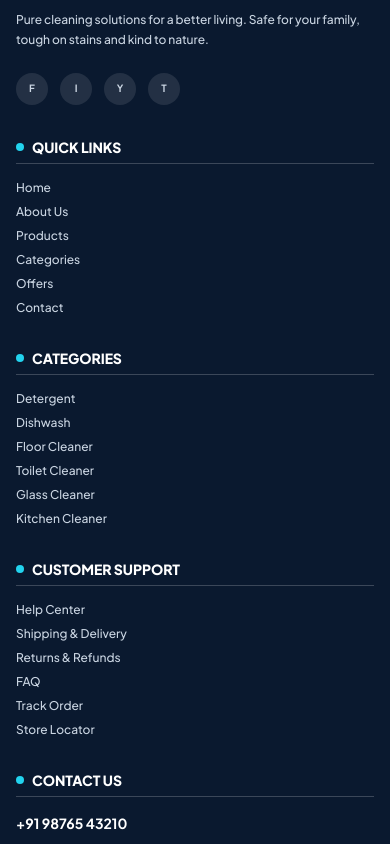
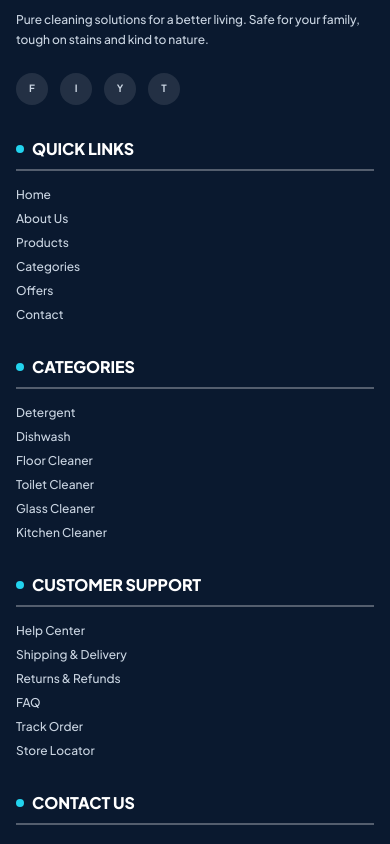
Before and after one commit to SMEETGAJERA876/MATIAN-STORE, a Next.js app: page / in a window 390 px wide. Shown: the part 7960-8804 px from the top of the page. Built offline with nearby package versions, Linux system fonts and the light colour scheme.

Commit message:
Apply extra bold font-black 900 styling in pure white to Footer headings

```diff
--- a/src/components/Footer.tsx
+++ b/src/components/Footer.tsx
@@ -84,9 +84,9 @@ export default function Footer() {
 
           {/* Quick Links Column */}
           <div className="space-y-4">
-            <h4 className="text-[#ffffff] text-sm sm:text-base font-extrabold uppercase tracking-wider flex items-center gap-2 pb-1.5 border-b border-white/20">
+            <h4 className="text-base font-black uppercase tracking-wider text-white flex items-center gap-2 pb-2 border-b-2 border-white/30">
               <span className="h-2 w-2 rounded-full bg-[#22D3EE] shrink-0"></span>
-              <span style={{ color: "#ffffff" }}>Quick Links</span>
+              <span style={{ color: "#ffffff", fontWeight: 900 }}>Quick Links</span>
             </h4>
             <ul className="space-y-2 text-slate-300 font-medium">
               <li><Link href="/" className="hover:text-white transition">Home</Link></li>
@@ -100,9 +100,9 @@ export default function Footer() {
 
           {/* Categories Column */}
           <div className="space-y-4">
-            <h4 className="text-[#ffffff] text-sm sm:text-base font-extrabold uppercase tracking-wider flex items-center gap-2 pb-1.5 border-b border-white/20">
+            <h4 className="text-base font-black uppercase tracking-wider text-white flex items-center gap-2 pb-2 border-b-2 border-white/30">
               <span className="h-2 w-2 rounded-full bg-[#22D3EE] shrink-0"></span>
-              <span style={{ color: "#ffffff" }}>Categories</span>
+              <span style={{ color: "#ffffff", fontWeight: 900 }}>Categories</span>
             </h4>
             <ul className="space-y-2 text-slate-300 font-medium">
               <li><Link href="/products?category=Laundry Care" className="hover:text-white transition">Detergent</Link></li>
@@ -116,9 +116,9 @@ export default function Footer() {
 
           {/* Customer Support Column */}
           <div className="space-y-4">
-            <h4 className="text-[#ffffff] text-sm sm:text-base font-extrabold uppercase tracking-wider flex items-center gap-2 pb-1.5 border-b border-white/20">
+            <h4 className="text-base font-black uppercase tracking-wider text-white flex items-center gap-2 pb-2 border-b-2 border-white/30">
               <span className="h-2 w-2 rounded-full bg-[#22D3EE] shrink-0"></span>
-              <span style={{ color: "#ffffff" }}>Customer Support</span>
+              <span style={{ color: "#ffffff", fontWeight: 900 }}>Customer Support</span>
             </h4>
             <ul className="space-y-2 text-slate-300 font-medium">
               <li><Link href="/contact" className="hover:text-white transition">Help Center</Link></li>
@@ -132,9 +132,9 @@ export default function Footer() {
 
           {/* Contact Us Column */}
           <div className="space-y-4">
-            <h4 className="text-[#ffffff] text-sm sm:text-base font-extrabold uppercase tracking-wider flex items-center gap-2 pb-1.5 border-b border-white/20">
+            <h4 className="text-base font-black uppercase tracking-wider text-white flex items-center gap-2 pb-2 border-b-2 border-white/30">
               <span className="h-2 w-2 rounded-full bg-[#22D3EE] shrink-0"></span>
-              <span style={{ color: "#ffffff" }}>Contact Us</span>
+              <span style={{ color: "#ffffff", fontWeight: 900 }}>Contact Us</span>
             </h4>
             <div className="space-y-2 text-slate-300 font-medium leading-relaxed">
               <div className="font-bold text-white text-sm">+91 98765 43210</div>
```
